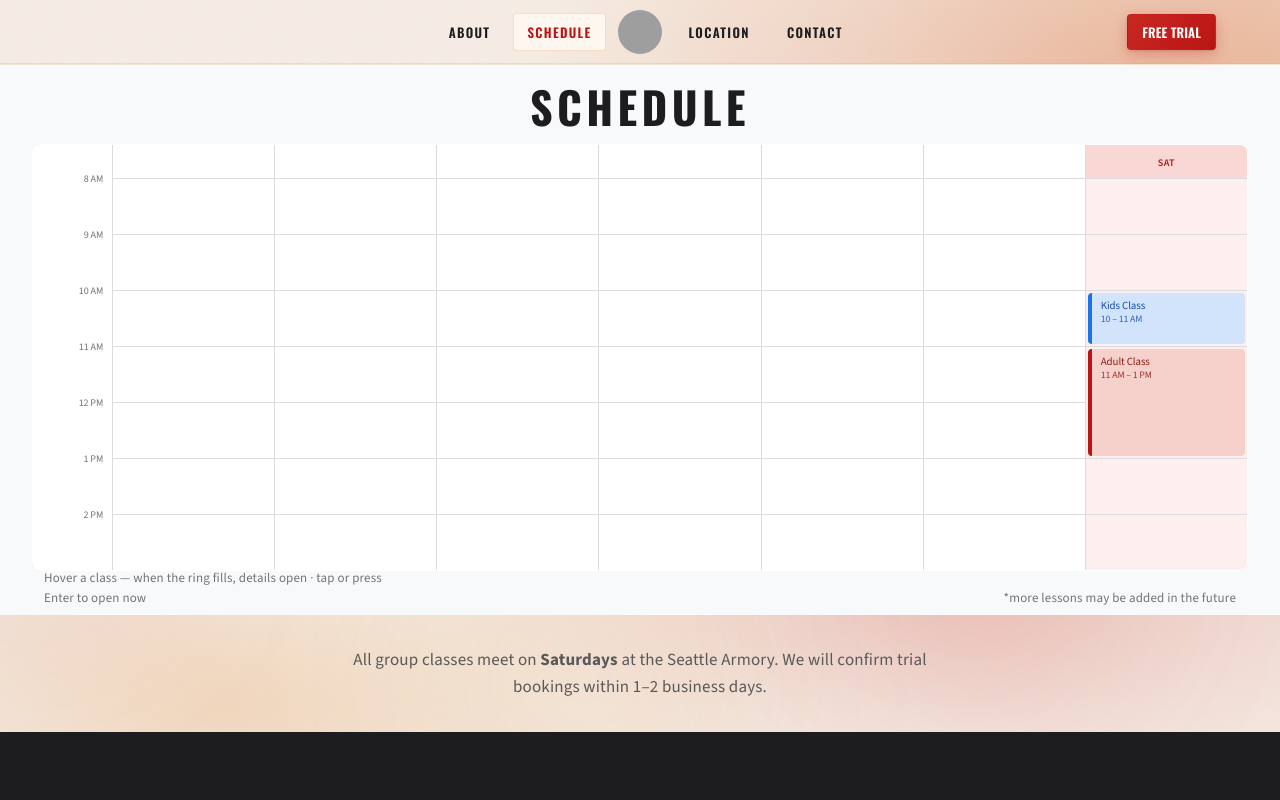
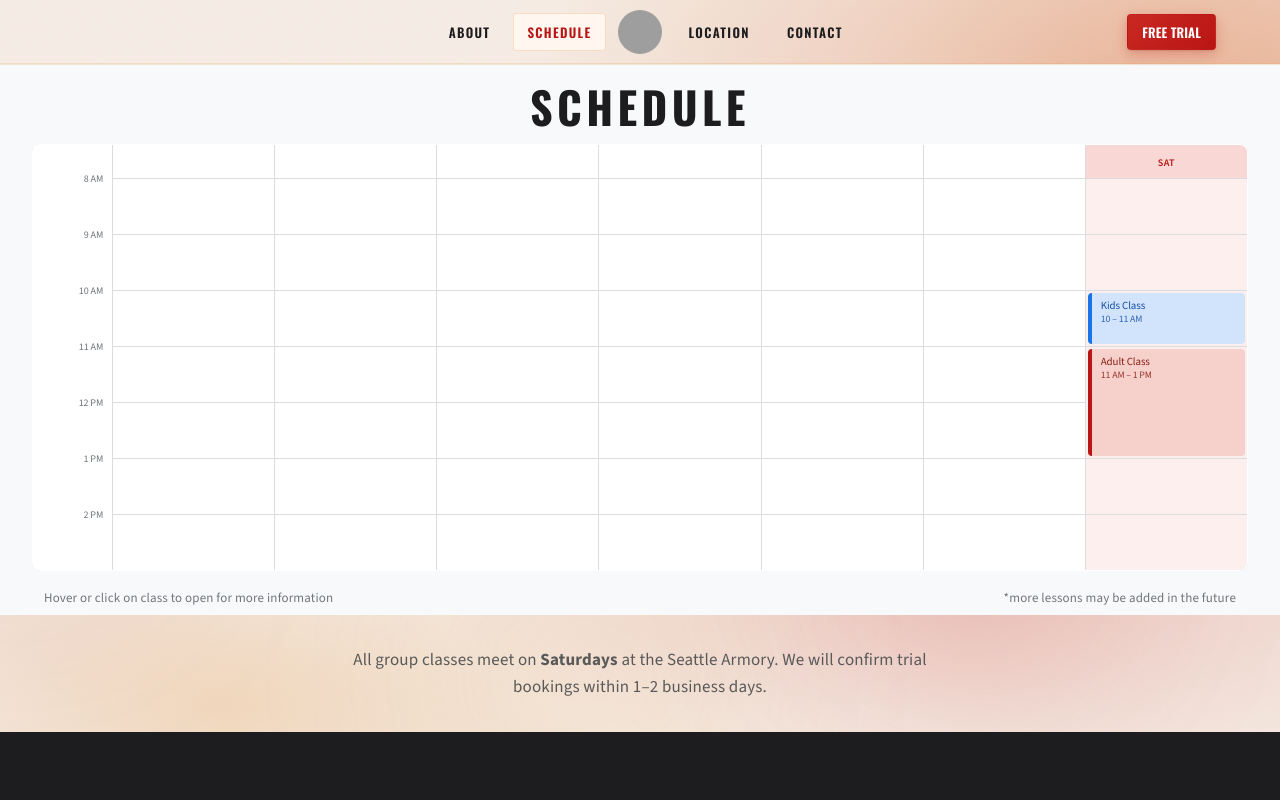
Before and after one commit to PrinceDChang/NWwushuwebsite, a React (Vite) app in the folder client/: page /schedule in a window 1280 px wide. Shown: the top 800 px of the page. Built offline with nearby package versions, Linux system fonts and the light colour scheme; grey boxes are pictures that could not be loaded.

Commit message:
Simplify the schedule hover hint copy for opening class details.
Co-authored-by: Cursor <cursoragent@cursor.com>

```diff
--- a/client/src/components/ScheduleHero.tsx
+++ b/client/src/components/ScheduleHero.tsx
@@ -349,7 +349,7 @@ export default function ScheduleHero({ title, subtitle }: { title: string; subti
       <p className="schedule-calendar__note">*more lessons may be added in the future</p>
       <p className="schedule-calendar__hint">
         <span className="schedule-calendar__hint-desktop">
-          Hover a class — when the ring fills, details open · tap or press Enter to open now
+          Hover or click on class to open for more information
         </span>
         <span className="schedule-calendar__hint-mobile">Tap a class for details</span>
       </p>
```
